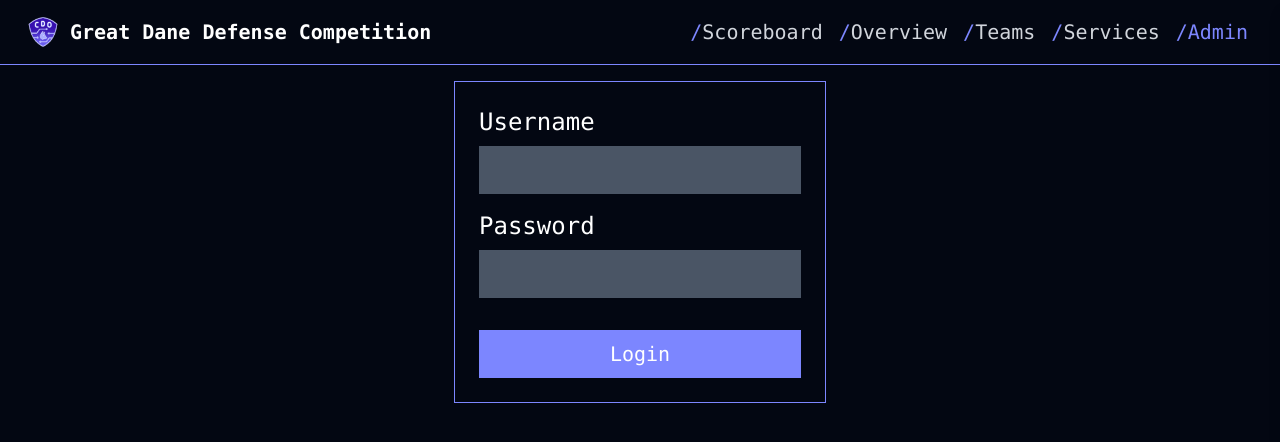
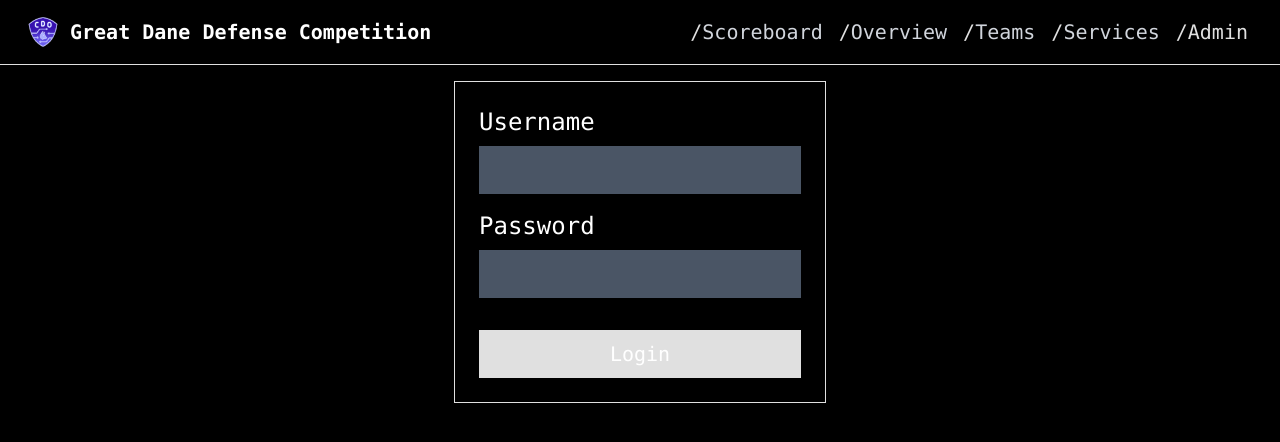
Before and after one commit to CyberDefenseOrganization/dsss, a React (Vite) app in the folder frontend/: page /admin in a window 1280 px wide. Shown: the top 442 px of the page. Built offline with nearby package versions, Linux system fonts and the light colour scheme.

Commit message:
fix: update ui theming to be less ugly

```diff
--- a/frontend/src/components/Footer.tsx
+++ b/frontend/src/components/Footer.tsx
@@ -21,7 +21,7 @@ function Footer({ data }: { data: PolledAPIResponse | null }) {
     }, [originalTimeLeft, timeLeft]);
 
     return (
-        <div className="text-xl font-mono font-bold flex justify-between pt-4 bg-gray-950 border-indigo-400 border-t-1 p-2">
+        <div className="text-xl font-mono font-bold flex justify-between pt-4 bg-black border-[#E0E0E0] border-t-1 p-2">
             <div>{`Current round: ${data.currentRound}`}</div >
             <div>{`Time to next round: ${timeLeft > 0 ? timeLeft.toFixed(0) : 0} seconds`}</div>
         </div>
--- a/frontend/src/components/Header.tsx
+++ b/frontend/src/components/Header.tsx
@@ -18,13 +18,13 @@ function Header() {
 
     return (
         <>
-            <header className="bg-gray-950 w-full h-auto border-0 border-b-indigo-400 border-solid border-b-1">
+            <header className="bg-black w-full h-auto border-0 border-b-[#E0E0E0] border-solid border-b-1">
                 <div className="mx-auto max-w-9xl px-2 sm:px-4 lg:px-6">
                     <div className="relative flex h-12 md:h-16 items-center justify-between">
                         <div className="flex flex-row justify-center items-center">
                             <img src={logo} className="h-10 pr-2 pb-0.5">
                             </img>
-                            <Link to="/" className="hidden sm:block text-xl text-white font-semibold font-mono hover:text-indigo-400 transition-colors duration-200">
+                            <Link to="/" className="hidden sm:block text-xl text-white font-semibold font-mono hover:text-[#E0E0E0] transition-colors duration-200">
                                 {"Great Dane Defense Competition"}
                             </Link>
                             <Link to="/" className="sm:hidden text-xl text-white font-semibold font-mono">
@@ -34,10 +34,10 @@ function Header() {
                         <div className="flex-row hidden lg:flex">
                             {routes.map((route) => (
                                 <Link className="flex flex-row text-xl text-gray-300 font-mono p-2 hover:text-white transition-colors duration-200" to={route[1]} >
-                                    <p className="text-indigo-400">
+                                    <p className="text-[#E0E0E0]">
                                         {"/ "}
                                     </p>
-                                    <p className={(location.pathname == route[1]) ? "text-indigo-400" : ""}>
+                                    <p className={(location.pathname == route[1]) ? "text-[#E0E0E0]" : ""}>
                                         {route[0]}
                                     </p>
                                 </Link>
@@ -57,17 +57,17 @@ function Header() {
                         />
 
                         <div
-                            className={`p-4 fixed top-0 right-0 h-full w-38 bg-gray-950 shadow-lg transform transition-transform duration-300 ${open ? "translate-x-0" : "translate-x-full"
+                            className={`p-4 fixed top-0 right-0 h-full w-38 bg-black shadow-lg transform transition-transform duration-300 ${open ? "translate-x-0" : "translate-x-full"
                                 }`}
 
                         >
                             <div className="flex-row lg:flex">
                                 {routes.map((route) => (
                                     <Link className="flex flex-row text-gray-300 font-mono p-2 hover:text-white transition-colors duration-200" to={route[1]} >
-                                        <p className="text-indigo-400">
+                                        <p className="text-[#E0E0E0]">
                                             {"/ "}
                                         </p>
-                                        <p className={(location.pathname == route[1]) ? "text-indigo-400" : ""}>
+                                        <p className={(location.pathname == route[1]) ? "text-[#E0E0E0]" : ""}>
                                             {route[0]}
                                         </p>
                                     </Link>
--- a/frontend/src/components/Login.tsx
+++ b/frontend/src/components/Login.tsx
@@ -18,7 +18,7 @@ function Login({ setLoggedIn: setLoggedIn }: { setLoggedIn: (value: boolean) =>
     return (
         <>
             <div className="flex flex-col gap-4 font-mono">
-                <form action={tryLogin} className="bg-gray-950 border-1 border-indigo-400 p-6 flex flex-col items-center gap-4">
+                <form action={tryLogin} className="bg-black border-1 border-[#E0E0E0] p-6 flex flex-col items-center gap-4">
                     <div className="flex flex-col text-2xl gap-2 w-full">
                         <label htmlFor="username">Username</label>
                         <input className="p-2 bg-gray-600 " type="text" id="username" name="username"></input>
@@ -30,7 +30,7 @@ function Login({ setLoggedIn: setLoggedIn }: { setLoggedIn: (value: boolean) =>
                     </div>
 
                     <div className="w-full pt-4">
-                        <button className="text-xl h-12 bg-indigo-400 hover:bg-indigo-500 w-full px-2">
+                        <button className="text-xl h-12 bg-[#E0E0E0] hover:bg-indigo-500 w-full px-2">
                             {"Login"}
                         </button>
                     </div>
--- a/frontend/src/components/Overview.tsx
+++ b/frontend/src/components/Overview.tsx
@@ -46,7 +46,7 @@ function Overview({ overviewData }: { overviewData: OverviewResponse }) {
                                                         className={`text-4xl ${service.online ? "text-green-400" : "text-red-400"}`} />
                                                 }
                                                 <div
-                                                    className="hidden -translate-y-10 group-hover:block bg-gray-950 absolute z-10 p-1 border-indigo-400 border-1 text-lg whitespace-pre bootom-0">
+                                                    className="hidden -translate-y-10 group-hover:block bg-black absolute z-10 p-1 border-[#E0E0E0] border-1 text-lg whitespace-pre bootom-0">
                                                     {service.message}
                                                 </div>
                                             </div>
--- a/frontend/src/components/RoundGraph.tsx
+++ b/frontend/src/components/RoundGraph.tsx
@@ -5,7 +5,7 @@ const RoundTooltip = ({ active, payload, label }: TooltipContentProps<string | n
     const isVisible = active && payload && payload.length;
 
     return (
-        <div className="bg-gray-950 border-indigo-400 border-solid border-1" style={{ visibility: isVisible ? 'visible' : 'hidden' }}>
+        <div className="bg-black border-[#E0E0E0] border-solid border-1" style={{ visibility: isVisible ? 'visible' : 'hidden' }}>
             {isVisible && (
                 <>
                     <div className="p-2 font-mono">
--- a/frontend/src/components/ScoreGraph.tsx
+++ b/frontend/src/components/ScoreGraph.tsx
@@ -4,7 +4,7 @@ import { Bar, BarChart, CartesianGrid, Tooltip, XAxis, YAxis, type TooltipConten
 const ScoreTooltip = ({ active, payload, label }: TooltipContentProps<string | number, string>) => {
     const isVisible = active && payload && payload.length;
     return (
-        <div className="custom-tooltip bg-gray-950 border-indigo-400 border-solid border-1" style={{ visibility: isVisible ? 'visible' : 'hidden' }}>
+        <div className="custom-tooltip bg-gray-950 border-[#E0E0E0] border-solid border-1" style={{ visibility: isVisible ? 'visible' : 'hidden' }}>
             {isVisible && (
                 <>
                     <div className="p-2 font-mono">
@@ -36,7 +36,7 @@ function ScoreGraph({ scoreData }: { scoreData: Record<string, number> }) {
                 <XAxis dataKey="teamName" tick={{ className: "font-mono fill-gray-200" }} />
                 <YAxis width="auto" tick={{ className: "font-mono fill-gray-200" }} />
                 <Tooltip content={ScoreTooltip} />
-                <Bar dataKey="score" className="fill-indigo-400 stroke-indigo-400" />
+                <Bar dataKey="score" className="fill-[#E0E0E0] stroke-[#E0E0E0]" />
             </BarChart>
         </>
     )
--- a/frontend/src/pages/Admin.tsx
+++ b/frontend/src/pages/Admin.tsx
@@ -36,10 +36,10 @@ function Admin() {
     return (
         <>
             <Header />
-            <div className="bg-gray-950 flex flex-col w-full h-full items-center overflow-y-scroll">
+            <div className="bg-black flex flex-col w-full h-full items-center overflow-y-scroll">
                 <div className="flex flex-col items-center w-full lg:p-4 lg:w-6xl h-full pt-6 gap-8 lg:gap-14 md:px-4">
                     {loggedIn ? adminData &&
-                        <div className="border-indigo-400 border-1 p-6 w-3xl flex flex-col font-mono">
+                        <div className="border-[#E0E0E0] border-1 p-6 w-3xl flex flex-col font-mono">
                             <div className="text-2xl">
                                 Admin Panel
                             </div>
@@ -47,7 +47,7 @@ function Admin() {
                                 Engine Status: {adminData.paused ? "paused" : "running"}
                             </div>
 
-                            <button className="bg-indigo-400 hover:bg-indigo-500" onClick={handleLogout}> LOGOUT </button>
+                            <button className="bg-[#e0e0e0] hover:bg-white" onClick={handleLogout}> LOGOUT </button>
                         </div>
                         : <Login setLoggedIn={setLoggedIn} />
                     }
--- a/frontend/src/pages/Home.tsx
+++ b/frontend/src/pages/Home.tsx
@@ -12,7 +12,7 @@ function Home() {
     return (
         <>
             <Header />
-            <div className="bg-gray-950 flex flex-col w-full h-full items-center overflow-y-scroll">
+            <div className="bg-black flex flex-col w-full h-full items-center overflow-y-scroll">
                 <div className="flex flex-col items-center w-full lg:p-4 lg:w-6xl h-full pt-6 gap-8 lg:gap-14 md:px-4">
                     {
                         scoreData && roundData &&
--- a/frontend/src/pages/NotFound.tsx
+++ b/frontend/src/pages/NotFound.tsx
@@ -4,7 +4,7 @@ function NotFound() {
     return (
         <>
             <Header />
-            <div className="flex flex-col w-full h-full items-center bg-gray-950 overflow-y-scroll">
+            <div className="flex flex-col w-full h-full items-center bg-black overflow-y-scroll">
                 <b>{"Page not found, nerd"}</b>
             </div>
         </>
--- a/frontend/src/pages/Overview.tsx
+++ b/frontend/src/pages/Overview.tsx
@@ -11,7 +11,7 @@ function Home() {
     return (
         <>
             <Header />
-            <div className="bg-gray-950 flex flex-col w-full h-full items-center overflow-y-scroll">
+            <div className="bg-black flex flex-col w-full h-full items-center overflow-y-scroll">
                 <div className="flex flex-col items-center w-full lg:p-4 lg:w-6xl h-full pt-6 gap-8 lg:gap-14 md:px-4">
                     {
                         overviewData && <Overview overviewData={overviewData} />
--- a/frontend/vite.config.ts
+++ b/frontend/vite.config.ts
@@ -10,7 +10,7 @@ export default defineConfig({
         allowedHosts: true,
         proxy: {
             '/api': {
-        target: 'http://backend:8080',
+                target: 'http://localhost:8080',
                 changeOrigin: true,
                 secure: false,
             },
```
Also changed, not shown: 1 other file (tests, documents, lock files or other folders). Lines whose indentation alone changed are shown as unchanged.
